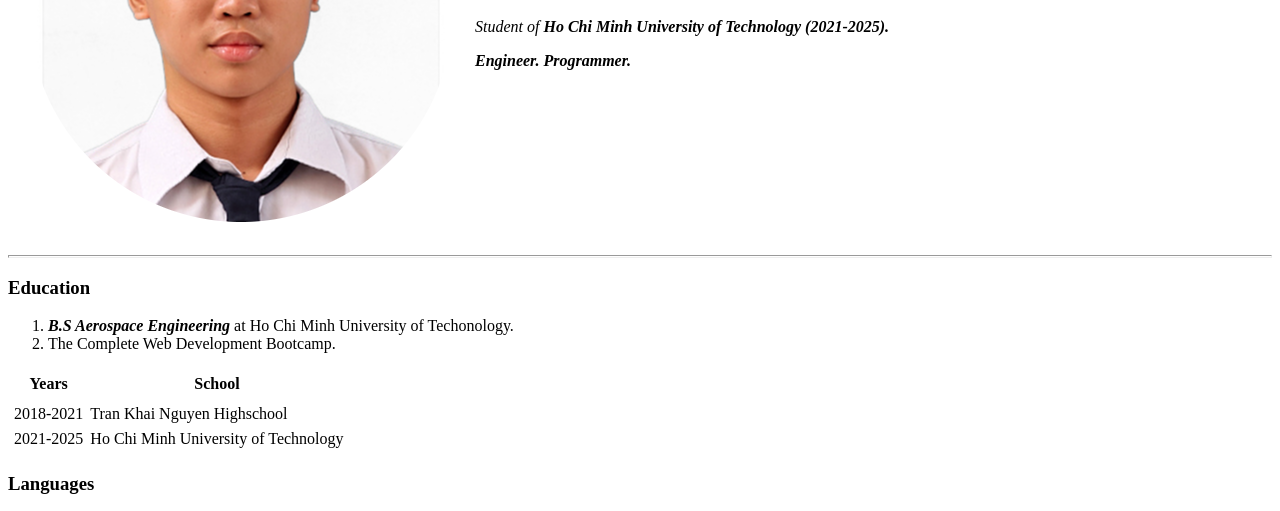
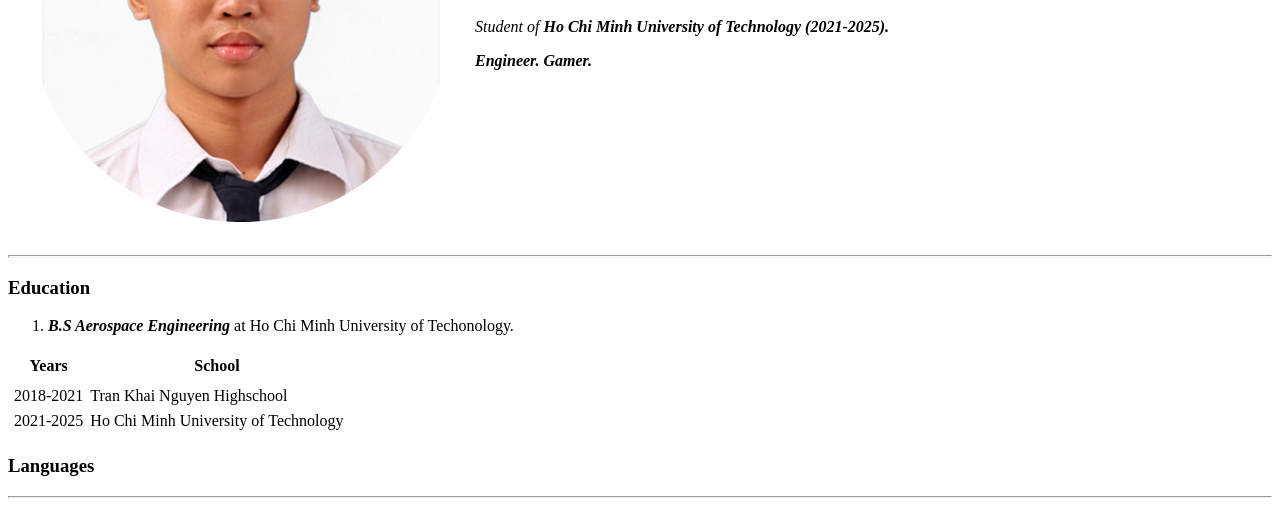
Before and after one commit to DeeTzu/cv, a plain HTML site: page index.html in a window 1280 px wide. Shown: the part 231-742 px from the top of the page. Drawn offline with Linux system fonts and the light colour scheme.

Commit message:
Update index.html

```diff
--- a/index.html
+++ b/index.html
@@ -10,14 +10,13 @@
     <td><img src="images/Hieu.png" alt="Truong Minh Hieu">  </td>
     <td><h1> Trương Minh Hiếu </h1>
       <p> <em> Student of <strong> Ho Chi Minh University of Technology (2021-2025). </strong> </em> </p>
-      <p> <i> <b> Engineer. Programmer.</p> </i> </b></td>
+      <p> <i> <b> Engineer. Gamer.</p> </i> </b></td>
     </tr>
   </table>
   <hr size ="3">
   <h3> Education </h3>
   <ol>
     <li> <i> <b> B.S Aerospace Engineering </b> </i> at Ho Chi Minh University of Techonology. </li>
-    <li> The Complete Web Development Bootcamp. </li>
   </ol>
   <table cellspacing ="5">
     <thead>
```
